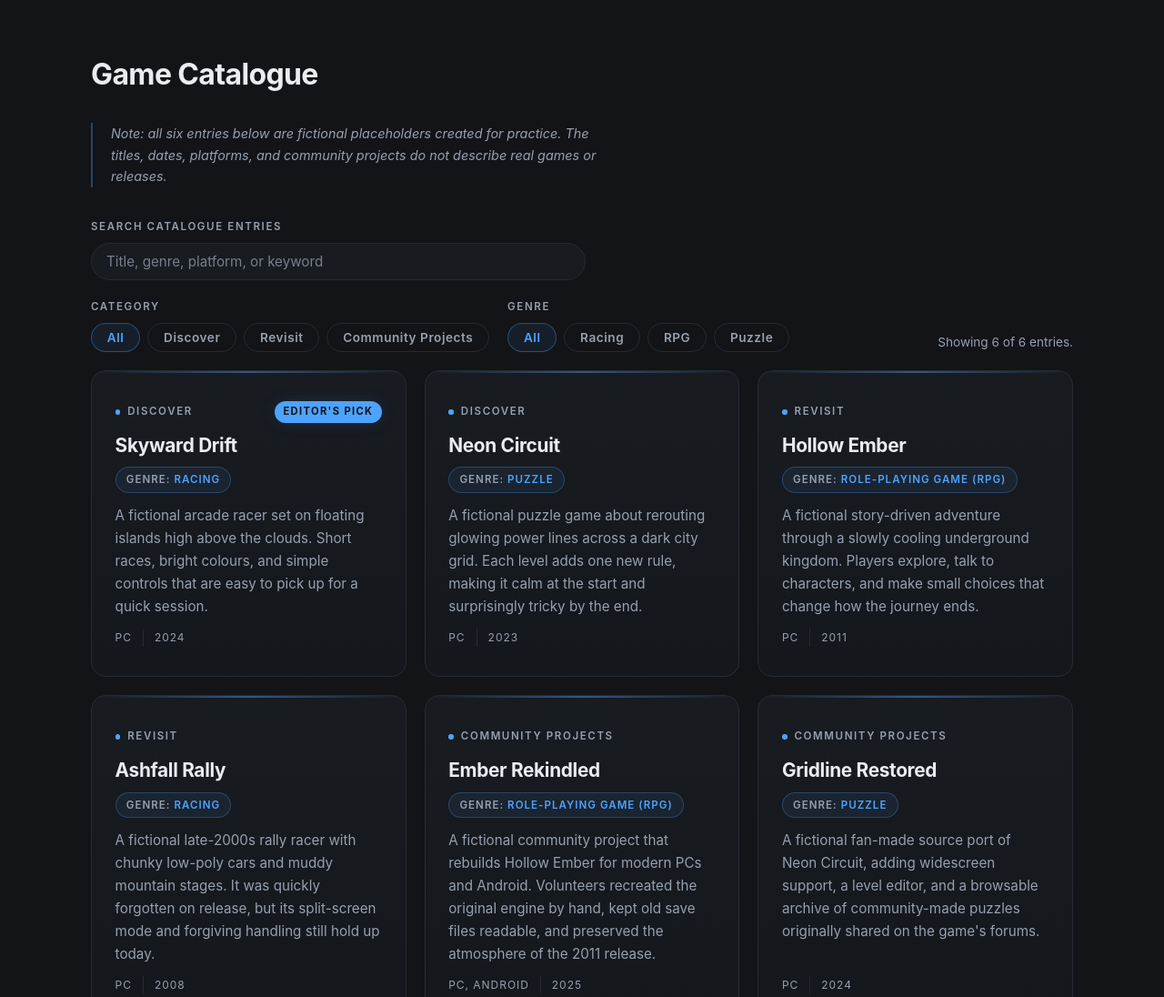
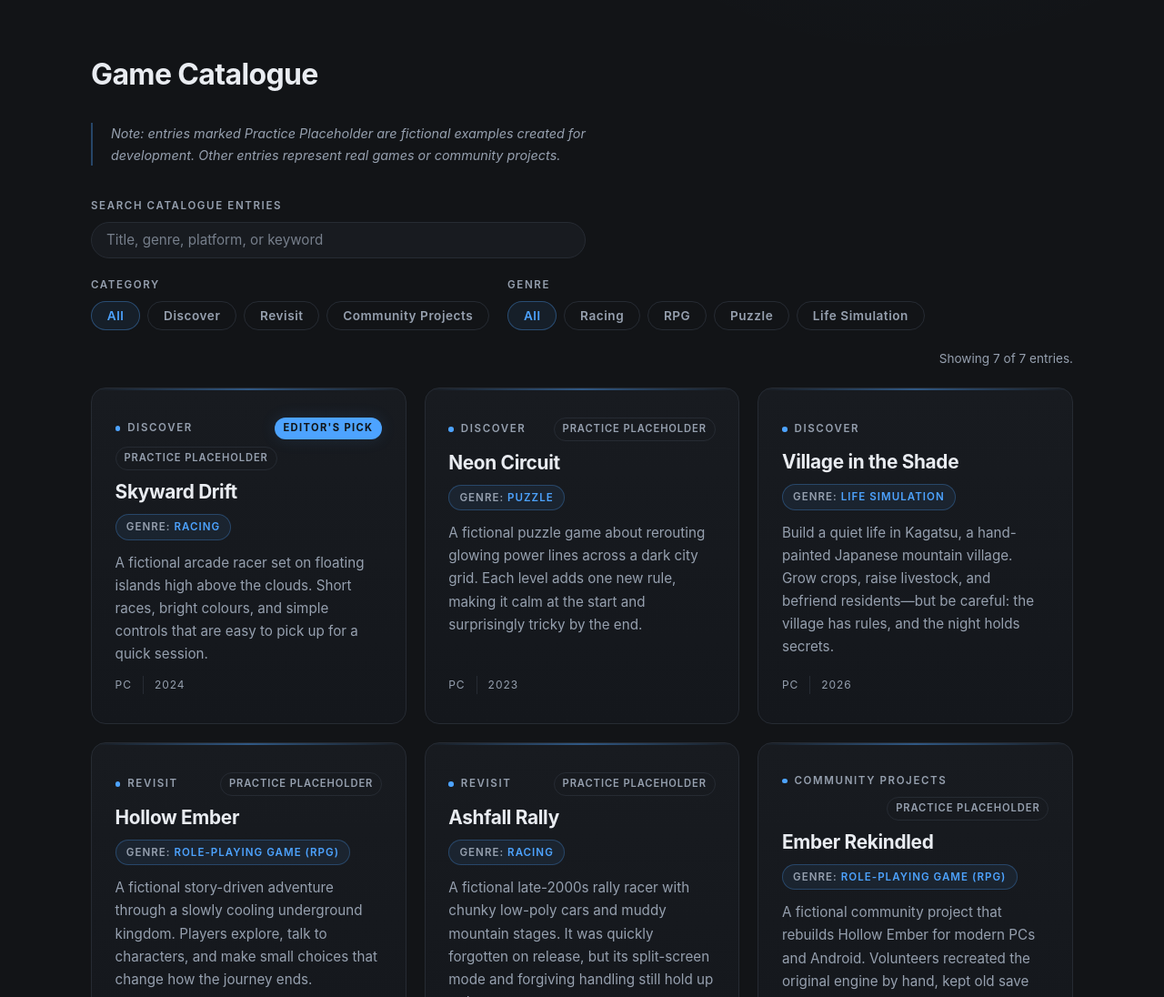
Before and after one commit to DigitalMark3t/opencode-practice, a plain HTML site: page index.html in a window 1280 px wide. Shown: the part 640-1736 px from the top of the page at 91% size. Drawn offline with Linux system fonts and the light colour scheme.

Commit message:
Add Village in the Shade catalogue entry

```diff
--- a/index.html
+++ b/index.html
@@ -43,16 +43,19 @@
       </p>
     </section>
 
-    <!-- CATALOGUE SECTION: six fictional entries, two per editorial
-         category. Each entry is an <article>, because it is a
-         self-contained piece of content that makes sense on its own. -->
+    <!-- CATALOGUE SECTION: seven entries — three Discover, two Revisit,
+         and two Community Projects. Entries marked Practice Placeholder
+         are fictional examples created for development; the others
+         represent real games or community projects. Each entry is an
+         <article>, because it is a self-contained piece of content that
+         makes sense on its own. -->
     <section id="featured">
       <h2>Game Catalogue</h2>
 
       <p>
-        <em>Note: all six entries below are fictional placeholders created
-        for practice. The titles, dates, platforms, and community projects
-        do not describe real games or releases.</em>
+        <em>Note: entries marked Practice Placeholder are fictional examples
+        created for development. Other entries represent real games or
+        community projects.</em>
       </p>
 
       <!-- CATALOGUE CONTROLS: search, editorial category filters, and genre
@@ -89,12 +92,13 @@
               <button type="button" class="filter-button" data-filter="racing" aria-pressed="false">Racing</button>
               <button type="button" class="filter-button" data-filter="rpg" aria-pressed="false">RPG</button>
               <button type="button" class="filter-button" data-filter="puzzle" aria-pressed="false">Puzzle</button>
+              <button type="button" class="filter-button" data-filter="life-simulation" aria-pressed="false">Life Simulation</button>
             </div>
           </div>
 
           <!-- A live status message: screen readers announce this text when
                the number of visible entries changes. -->
-          <p class="filter-status" role="status" aria-live="polite">Showing 6 of 6 entries.</p>
+          <p class="filter-status" role="status" aria-live="polite">Showing 7 of 7 entries.</p>
         </div>
 
         <!-- Shown only when no catalogue entry matches the active filters.
@@ -115,6 +119,7 @@
         <div class="card-top">
           <span class="card-category">Discover</span>
           <span class="card-badge">EDITOR'S PICK</span>
+          <span class="card-placeholder">PRACTICE PLACEHOLDER</span>
         </div>
         <h3>Skyward Drift</h3>
         <p class="card-genre"><strong>Genre:</strong> Racing</p>
@@ -137,6 +142,7 @@
                data-search="power grid neon city logic levels">
         <div class="card-top">
           <span class="card-category">Discover</span>
+          <span class="card-placeholder">PRACTICE PLACEHOLDER</span>
         </div>
         <h3>Neon Circuit</h3>
         <p class="card-genre"><strong>Genre:</strong> Puzzle</p>
@@ -152,6 +158,28 @@
       </article>
 
       <article class="catalogue-card"
+               data-category="discover"
+               data-genre="life-simulation"
+               data-platform="PC"
+               data-year="2026"
+               data-search="village in the shade kagatsu nippon ichi software nis america farming simulation life simulation farming sim japanese village supernatural mystery horror night exploration crops livestock fishing hunting crafting">
+        <div class="card-top">
+          <span class="card-category">Discover</span>
+        </div>
+        <h3>Village in the Shade</h3>
+        <p class="card-genre"><strong>Genre:</strong> Life Simulation</p>
+        <p class="card-description">
+          Build a quiet life in Kagatsu, a hand-painted Japanese mountain
+          village. Grow crops, raise livestock, and befriend residents—but be
+          careful: the village has rules, and the night holds secrets.
+        </p>
+        <ul class="card-meta">
+          <li>PC</li>
+          <li>2026</li>
+        </ul>
+      </article>
+
+      <article class="catalogue-card"
                data-category="revisit"
                data-genre="rpg"
                data-platform="PC"
@@ -159,6 +187,7 @@
                data-search="underground kingdom story choices adventure">
         <div class="card-top">
           <span class="card-category">Revisit</span>
+          <span class="card-placeholder">PRACTICE PLACEHOLDER</span>
         </div>
         <h3>Hollow Ember</h3>
         <p class="card-genre"><strong>Genre:</strong> Role-Playing Game (RPG)</p>
@@ -181,6 +210,7 @@
                data-search="rally vintage low poly split screen forgotten">
         <div class="card-top">
           <span class="card-category">Revisit</span>
+          <span class="card-placeholder">PRACTICE PLACEHOLDER</span>
         </div>
         <h3>Ashfall Rally</h3>
         <p class="card-genre"><strong>Genre:</strong> Racing</p>
@@ -203,6 +233,7 @@
                data-search="source port recompilation preservation android engine">
         <div class="card-top">
           <span class="card-category">Community Projects</span>
+          <span class="card-placeholder">PRACTICE PLACEHOLDER</span>
         </div>
         <h3>Ember Rekindled</h3>
         <p class="card-genre"><strong>Genre:</strong> Role-Playing Game (RPG)</p>
@@ -226,6 +257,7 @@
                data-search="decompilation source port level editor preservation archive">
         <div class="card-top">
           <span class="card-category">Community Projects</span>
+          <span class="card-placeholder">PRACTICE PLACEHOLDER</span>
         </div>
         <h3>Gridline Restored</h3>
         <p class="card-genre"><strong>Genre:</strong> Puzzle</p>
@@ -252,9 +284,9 @@
         games playable on modern systems.
       </p>
       <p>
-        Every entry is a fictional placeholder written for practice. Real
-        games, verified release details, and real community projects will
-        follow as the catalogue grows.
+        Entries marked Practice Placeholder are fictional examples created
+        for development. Other entries represent real games or community
+        projects.
       </p>
     </section>
 
@@ -266,7 +298,7 @@
        ============================================================ -->
   <footer>
     <p>&copy; 2026 Game Discovery. A practice project, not a real store.</p>
-    <p>All catalogue entries and descriptions on this page are fictional placeholders.</p>
+    <p>Entries marked Practice Placeholder are fictional examples created for development. Other entries represent real games or community projects.</p>
   </footer>
 
 </body>
--- a/style.css
+++ b/style.css
@@ -489,9 +489,9 @@ main {
   margin: 0;
 }
 
-/* The top row holds the editorial category label and, on one card only,
-   the "Editor's pick" badge. min-height keeps the title aligned across
-   cards even though only one card has a badge. */
+/* The top row holds the editorial category label plus, on some cards,
+   the "Editor's pick" badge and/or the "Practice placeholder" label.
+   min-height keeps the title aligned across cards even when a row wraps. */
 .card-top {
   display: flex;
   flex-wrap: wrap;
@@ -536,6 +536,33 @@ main {
   line-height: 1.6;
   text-transform: uppercase;
   box-shadow: 0 0 18px var(--color-accent-glow);
+}
+
+/* The "Practice placeholder" label marks fictional sample entries. It uses
+   a quiet outline instead of the solid accent fill, so it stays visually
+   distinct from the Editor's Pick badge when a card carries both. */
+.card-placeholder {
+  padding: 0.2rem 0.55rem;
+  white-space: nowrap;
+  border: 1px solid var(--color-border);
+  border-radius: 999px;
+  color: var(--color-muted);
+  font-size: 0.7rem;
+  font-weight: 600;
+  letter-spacing: 0.08em;
+  line-height: 1.6;
+  text-transform: uppercase;
+}
+
+/* Push the labels to the right edge of the top row and keep them together
+   when a card has both an Editor's Pick badge and a placeholder label. */
+.card-badge,
+.card-placeholder {
+  margin-left: auto;
+}
+
+.card-badge + .card-placeholder {
+  margin-left: 0;
 }
 
 /* The genre line ("Genre: Racing") is a small blue pill. It uses an
```
